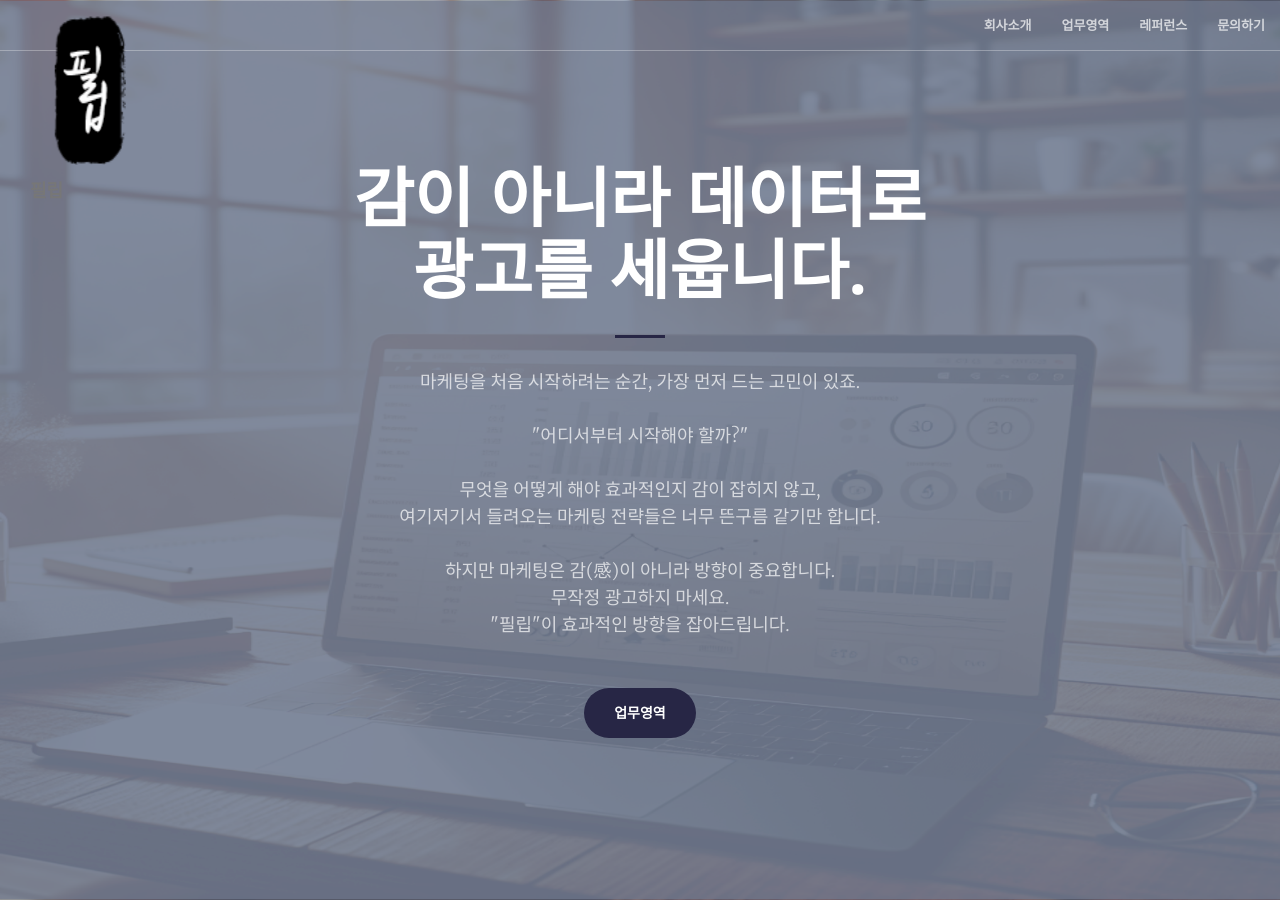
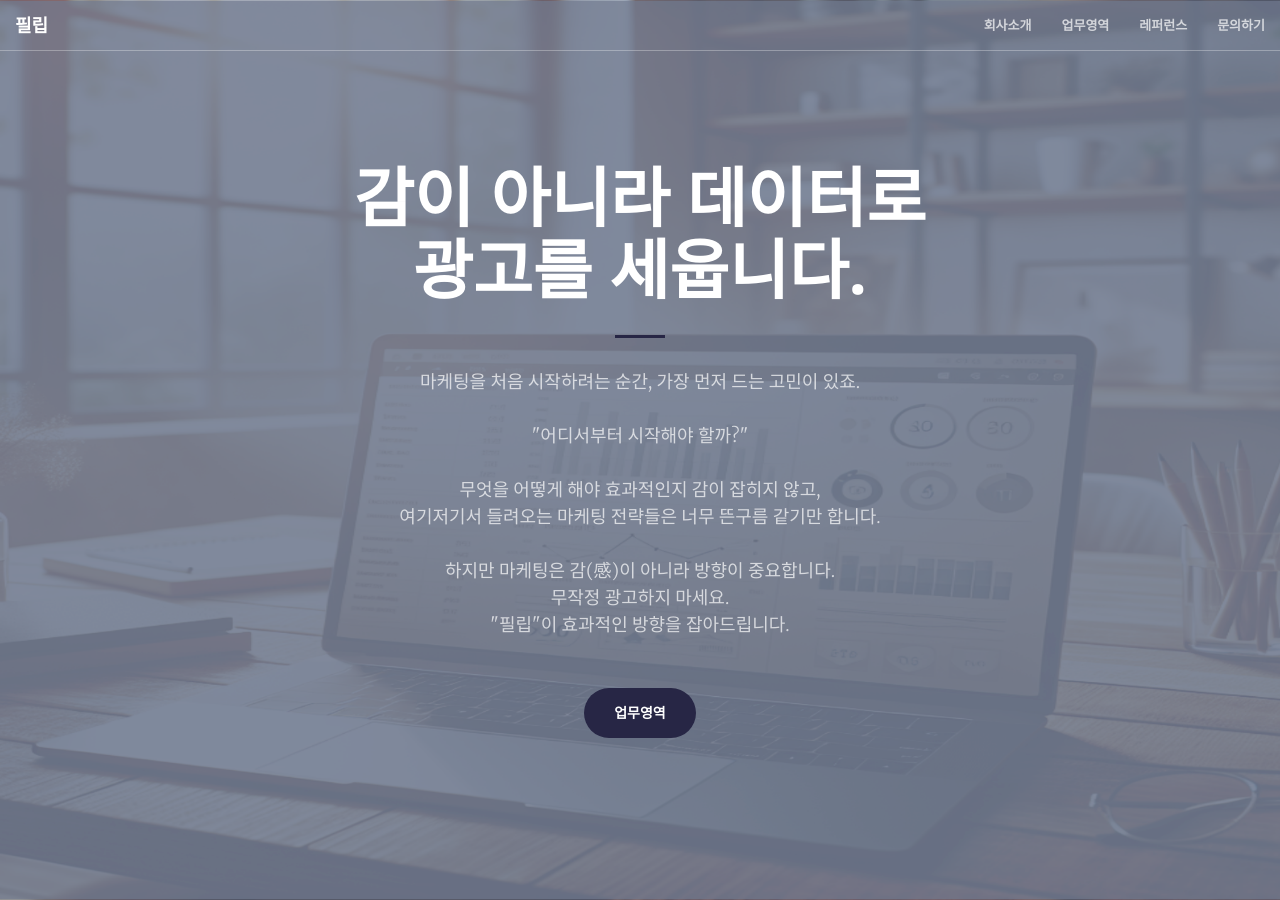
Before and after one commit to philipcommunication/philip-homepage, a Jekyll site: the page built from index.html, in a window 1280 px wide and 900 px high. Built offline with Jekyll 4.4.1, drawn with Linux system fonts in a browser that asks for light colours.

Commit message:
Update nav.html

```diff
--- a/_includes/nav.html
+++ b/_includes/nav.html
@@ -8,10 +8,7 @@
                 <span class="icon-bar"></span>
                 <span class="icon-bar"></span>
             </button>
-            <a class="navbar-brand page-scroll" href="#page-top">
-                <img src="img/logo.png" class="navbar-logo" alt="필립 로고">
-                <span class="navbar-text">필립</span>
-            </a>
+            <a class="navbar-brand page-scroll" href="#page-top">필립</a>
         </div>
 
         <!-- Collect the nav links, forms, and other content for toggling -->
```
